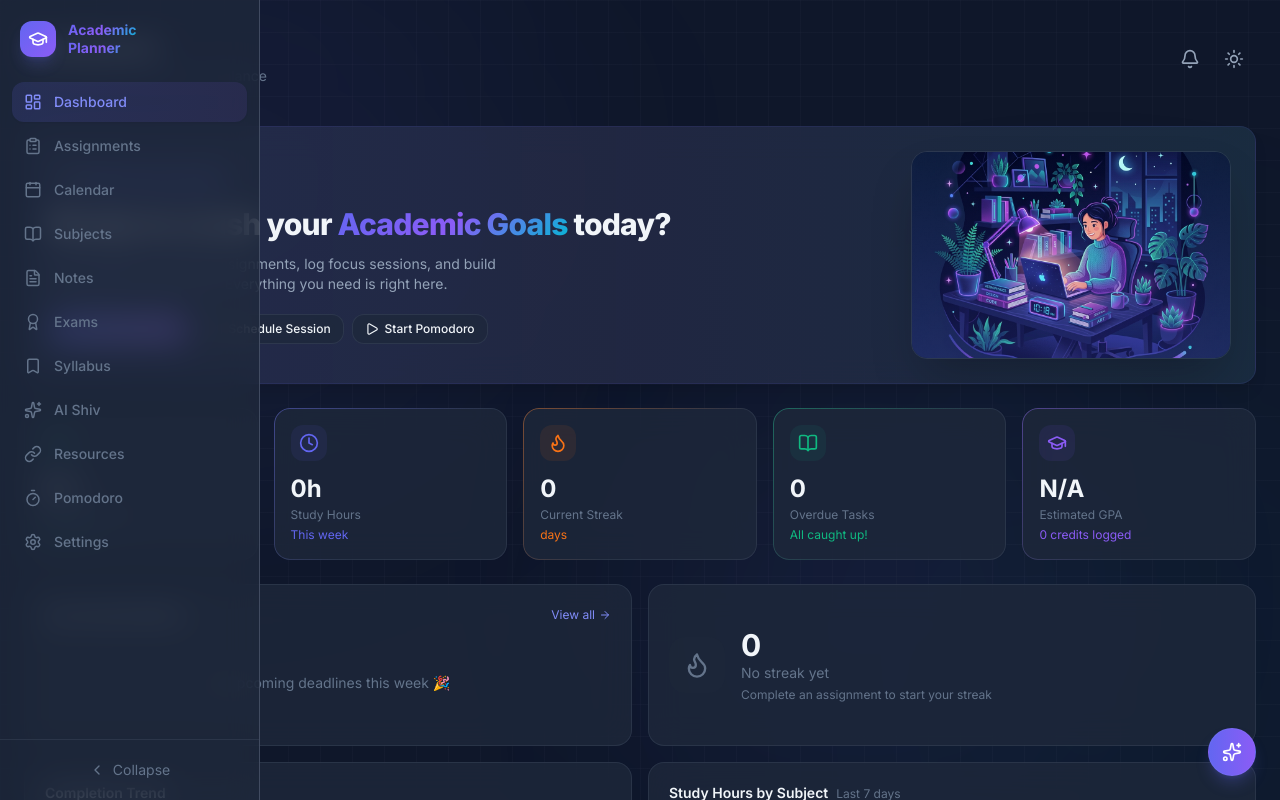
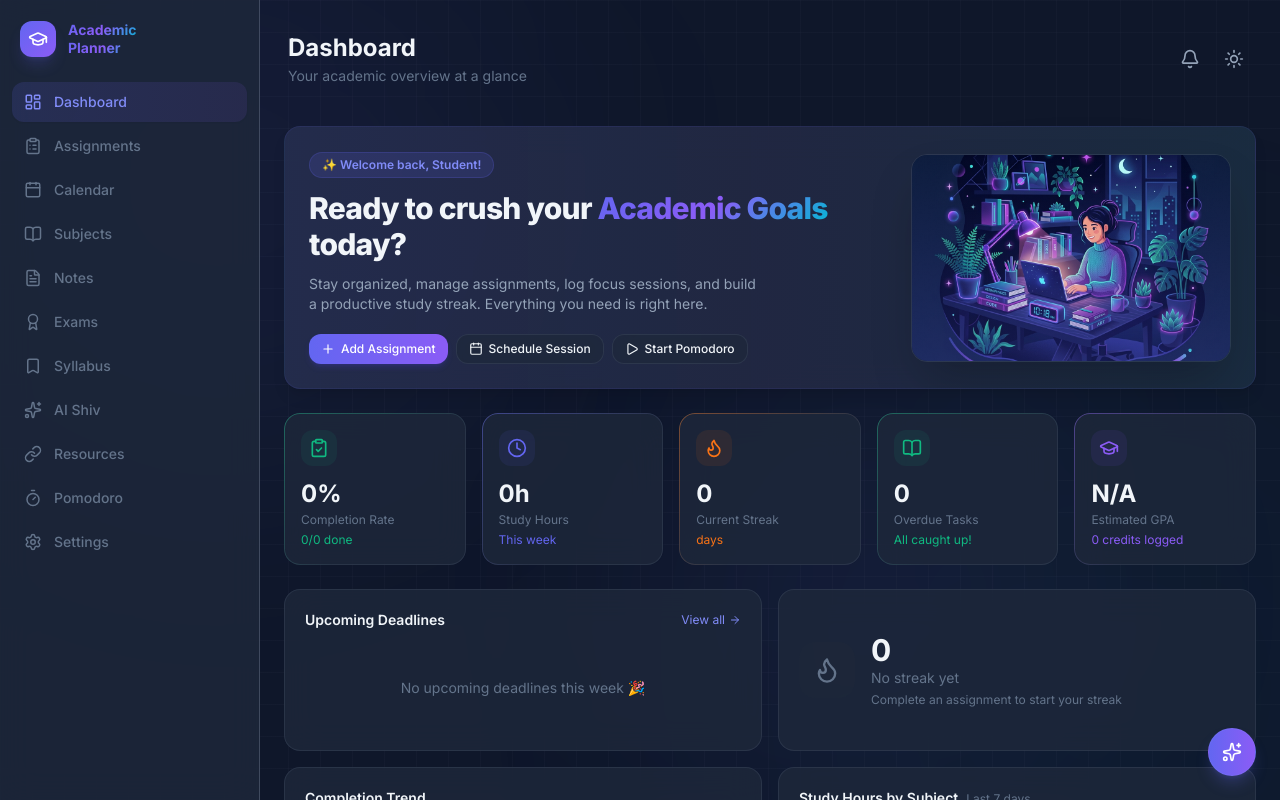
Before and after one commit to shivgupta272007-dotcom/Academic_Planner, a React (Vite) app: page / in a window 1280 px wide. Shown: the top 800 px of the page. Built offline with nearby package versions, Linux system fonts and the light colour scheme; the HTML template or start-up script is replaced by a standard one.

Commit message:
style: fix desktop sidebar width and overlay behavior on mobile

```diff
--- a/src/components/layout/Layout.tsx
+++ b/src/components/layout/Layout.tsx
@@ -39,8 +39,10 @@ export default function Layout() {
       {/* Sidebar (drawer on mobile, sidebar on desktop) */}
       <div
         className={`
-          fixed md:sticky top-0 left-0 h-screen z-40 transition-transform duration-300 ease-out
+          fixed md:sticky top-0 left-0 h-screen z-40 transition-all duration-300 ease-out flex-shrink-0
           ${mobileOpen ? 'translate-x-0' : '-translate-x-full md:translate-x-0'}
+          ${sidebarCollapsed ? 'md:w-[72px]' : 'md:w-[260px]'}
+          w-[260px]
         `}
       >
         <Sidebar
--- a/src/components/layout/Sidebar.tsx
+++ b/src/components/layout/Sidebar.tsx
@@ -38,14 +38,11 @@ interface SidebarProps {
 }
 
 export default function Sidebar({ collapsed, onToggle, onCloseMobile }: SidebarProps) {
+  const forceShowText = !collapsed || !!onCloseMobile;
+
   return (
     <aside
-      className={`
-        fixed left-0 top-0 h-screen z-30
-        glass-card rounded-none border-l-0 border-t-0 border-b-0
-        flex flex-col transition-all duration-300 ease-out
-        ${collapsed ? 'w-[72px]' : 'w-[260px]'}
-      `}
+      className="h-full w-full glass-card rounded-none border-l-0 border-t-0 border-b-0 flex flex-col"
     >
       {/* Logo & Mobile Close button */}
       <div className="flex items-center justify-between p-5 pb-4">
@@ -53,7 +50,7 @@ export default function Sidebar({ collapsed, onToggle, onCloseMobile }: SidebarP
           <div className="w-9 h-9 rounded-xl bg-gradient-to-br from-indigo-500 to-violet-500 flex items-center justify-center flex-shrink-0 shadow-lg shadow-indigo-500/20">
             <GraduationCap size={20} className="text-white" />
           </div>
-          {!collapsed && (
+          {forceShowText && (
             <div className="animate-fade-in">
               <h1 className="text-sm font-bold gradient-text">Academic</h1>
               <h1 className="text-sm font-bold gradient-text -mt-0.5">Planner</h1>
@@ -91,8 +88,8 @@ export default function Sidebar({ collapsed, onToggle, onCloseMobile }: SidebarP
             `}
           >
             <Icon size={18} className="flex-shrink-0" />
-            {!collapsed && <span className="animate-fade-in">{label}</span>}
-            {collapsed && (
+            {forceShowText && <span className="animate-fade-in">{label}</span>}
+            {collapsed && !onCloseMobile && (
               <div className="absolute left-full ml-2 px-2 py-1 rounded-lg glass-card text-xs text-[var(--color-text-primary)] whitespace-nowrap opacity-0 group-hover:opacity-100 pointer-events-none transition-opacity z-50 shadow-glass-sm">
                 {label}
               </div>
@@ -101,7 +98,8 @@ export default function Sidebar({ collapsed, onToggle, onCloseMobile }: SidebarP
         ))}
       </nav>
 
-      {/* Collapse toggle */}
+      {/* Collapse toggle (only visible on desktop) */}
+      {!onCloseMobile && (
         <div className="p-3 border-t border-[var(--glass-border)]">
           <button
             onClick={onToggle}
@@ -111,6 +109,7 @@ export default function Sidebar({ collapsed, onToggle, onCloseMobile }: SidebarP
             {!collapsed && <span>Collapse</span>}
           </button>
         </div>
+      )}
     </aside>
   );
 }
```
Lines whose indentation alone changed are shown as unchanged.
